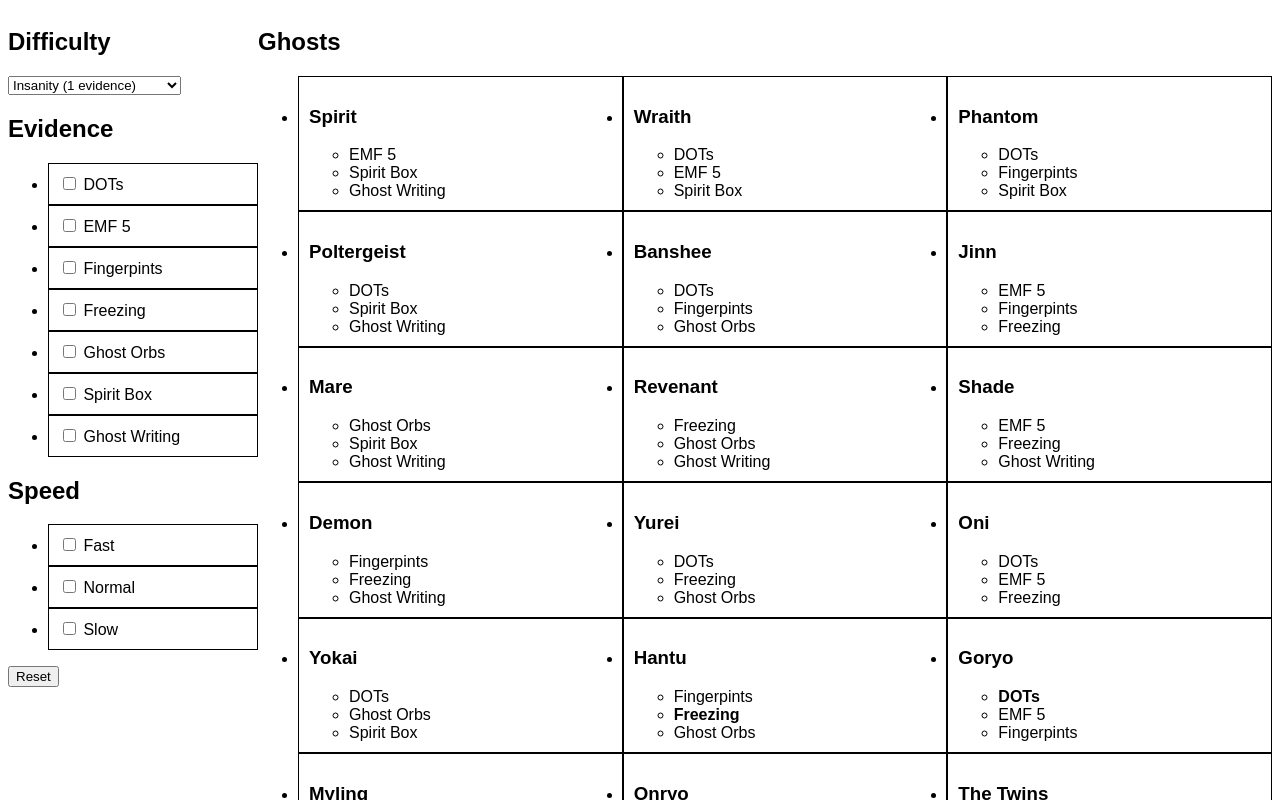
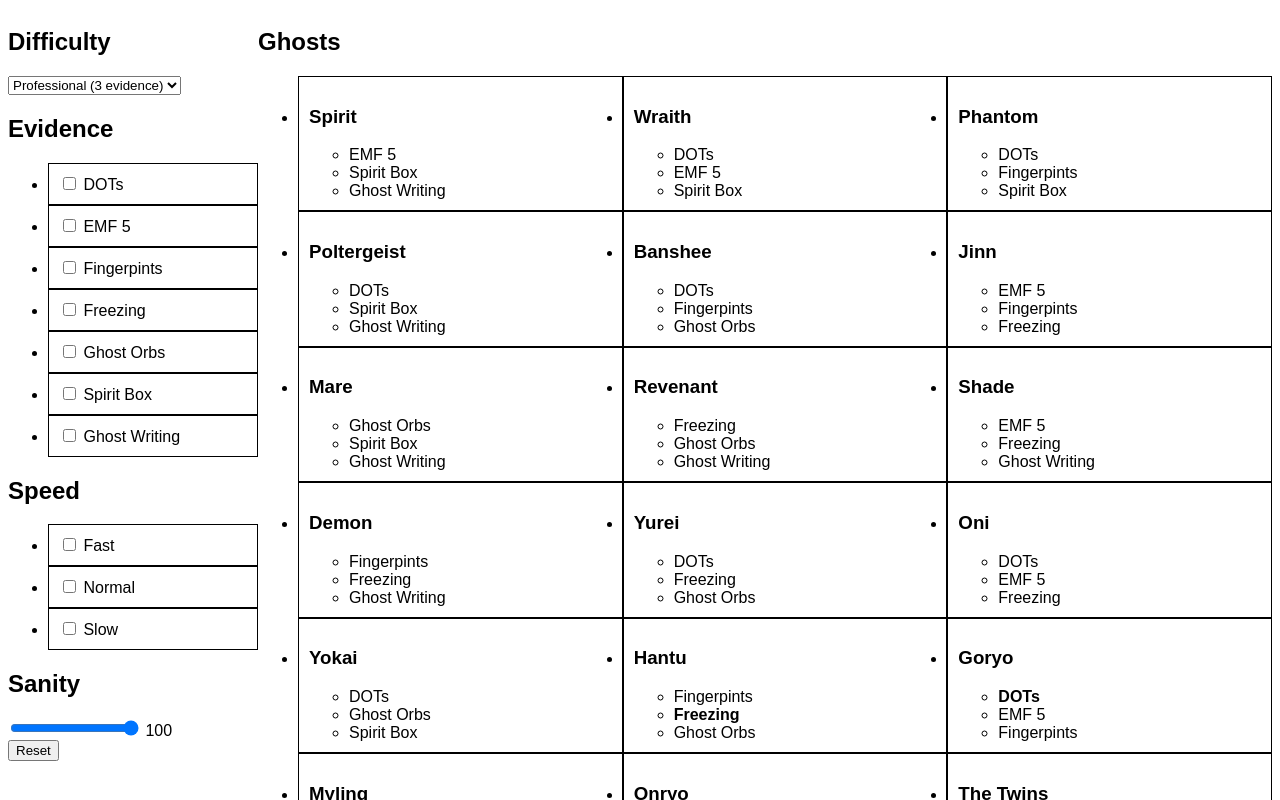
Before and after one commit to plateniteshow/phasmohelper, an Angular app: page / in a window 1280 px wide. Shown: the top 800 px of the page. Built offline with nearby package versions, Linux system fonts and the light colour scheme.

Commit message:
add sanity monitor

```diff
--- a/src/app/app.component.html
+++ b/src/app/app.component.html
@@ -36,6 +36,15 @@
     </ul>
   </section>
 
+  <!-- Sanity -->
+  <section>
+    <h2>Sanity</h2>
+    <label>
+      <input type="range" name="sanity" min="0" max="100" step="5" [(ngModel)]="sanitySelection">
+      {{sanitySelection}}
+    </label>
+  </section>
+
   <button type="button" (click)="reset()">Reset</button>
 </aside>
 
@@ -44,7 +53,7 @@
   <section>
     <h2>Ghosts</h2>
     <ul class="ghost-container">
-      <li *ngFor="let ghost of filteredGhosts" class="ghost" [class.disabled]="isGhostSelected(ghost)" (click)="toggleGhostSelection(ghost)">
+      <li *ngFor="let ghost of filteredGhosts" class="ghost" [class.disabled]="isGhostSelected(ghost)" [class.active]="canHunt(ghost)" (click)="toggleGhostSelection(ghost)">
         <h3>{{ghost.name}}</h3>
         <ul>
           <li *ngFor="let evidence of ghost.evidences" [class.forced-evidence]="ghost.forcedEvidence && ghost.forcedEvidence === evidence">
--- a/src/app/app.component.scss
+++ b/src/app/app.component.scss
@@ -31,6 +31,11 @@
 .ghost {
   transition: opacity 100ms ease;
 
+  &.active {
+    background-color: rgb(red, .25);
+    border-color: red;
+  }
+
   &.disabled {
     opacity: 0.25;
     transition: opacity 100ms ease;
--- a/src/app/app.component.ts
+++ b/src/app/app.component.ts
@@ -17,15 +17,17 @@ export class AppComponent {
   public difficultySelection: Difficulty;
   public evidenceSelection: SelectionModel<Evidence>;
   public ghostSelection: SelectionModel<Ghost>;
+  public sanitySelection: number;
   public speedSelection: SelectionModel<Speed>;
 
   private readonly ghosts = GHOSTS;
 
   constructor() {
-    this.difficultySelection = Difficulty.INSANITY;
+    this.difficultySelection = Difficulty.PROFESSIONAL;
     this.evidenceSelection = new SelectionModel(true);
+    this.ghostSelection = new SelectionModel(true);
+    this.sanitySelection = 100;
     this.speedSelection = new SelectionModel(true);
-    this.ghostSelection = new SelectionModel(true);
   }
 
   public get filteredGhosts(): Ghost[] {
@@ -89,6 +91,10 @@ export class AppComponent {
     return this.evidenceSelection.selected.length >= this.numberOfEvidence();
   }
 
+  public canHunt = (ghost: Ghost) => {
+    return this.sanitySelection <= ghost.huntSanity;
+  }
+
   public isEvidenceSelected = (evidence: Evidence): boolean => {
     return this.evidenceSelection.isSelected(evidence);
   }
@@ -117,10 +123,15 @@ export class AppComponent {
 
   public onChangeDifficulty = () => {
     this.evidenceSelection.selected.forEach(s => this.evidenceSelection.deselect(s));
+
+    if (this.difficultySelection === Difficulty.INSANITY) {
+      this.sanitySelection = 75;
+    }
   }
 
   public reset = (): void => {
     this.difficultySelection = Difficulty.PROFESSIONAL;
+    this.sanitySelection = 100;
     this.evidenceSelection.clear();
     this.speedSelection.clear();
     this.ghostSelection.clear();
```
